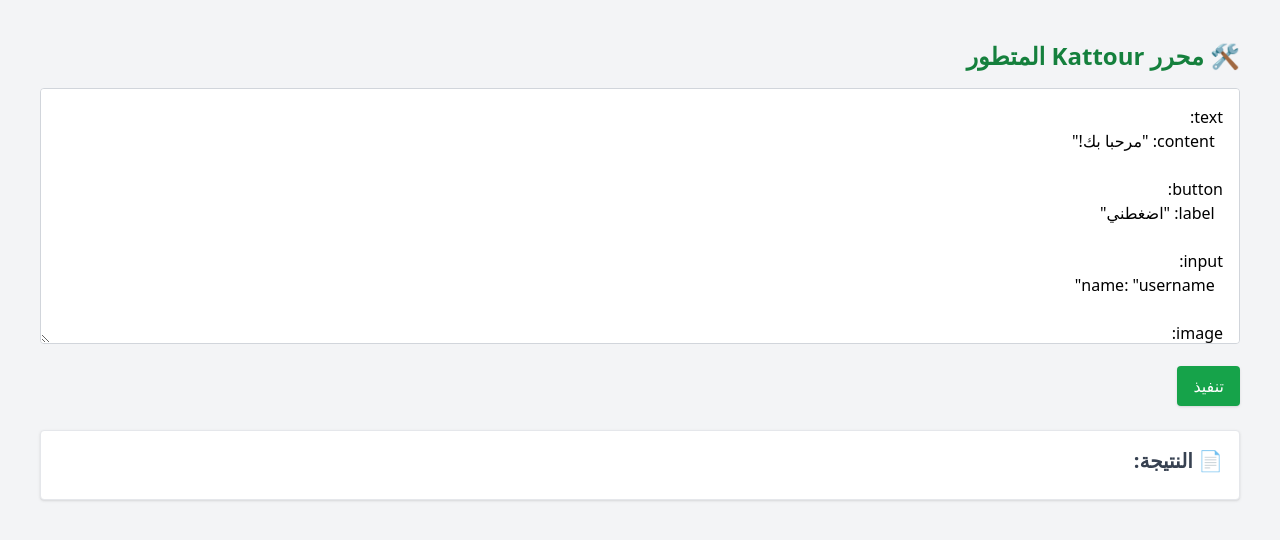
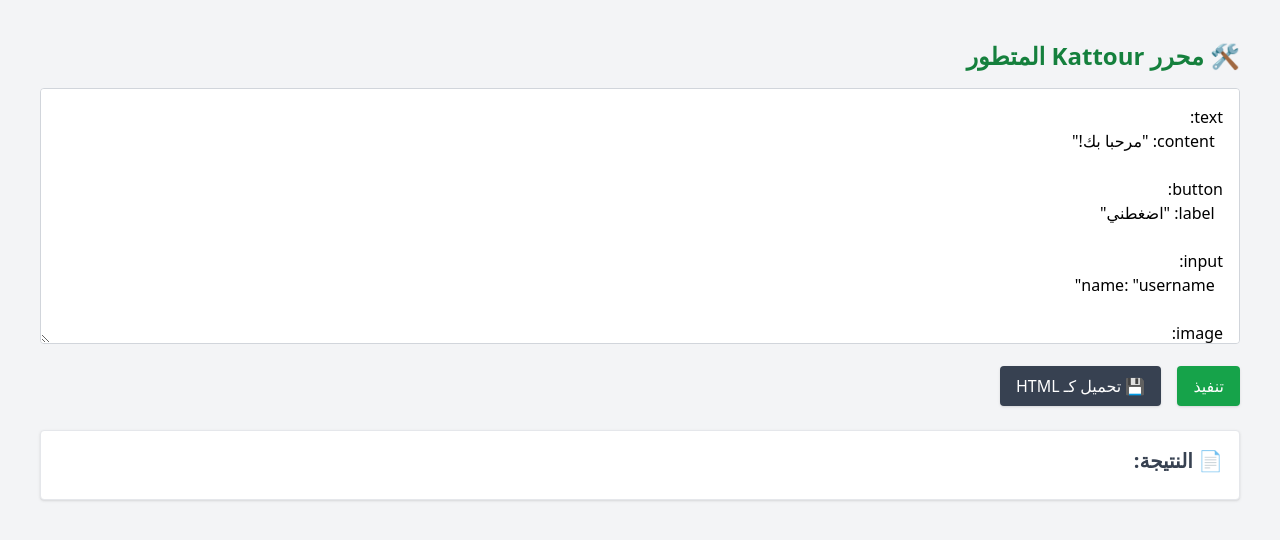
Before and after one commit to eliaskatt/kattour.dev, a plain HTML site: page playground.html in a window 1280 px wide. Drawn offline with nearby package versions, Linux system fonts and the light colour scheme.

Commit message:
💾 إضافة زر تحميل كود Kattour كـ HTML

```diff
--- a/playground.html
+++ b/playground.html
@@ -23,7 +23,10 @@
 
 image:
   src: "logo.png"</textarea>
-  <button onclick="compileKattour()" class="bg-green-600 hover:bg-green-700 text-white px-4 py-2 rounded shadow">تنفيذ</button>
+  <div class="flex gap-4 mb-6">
+    <button onclick="compileKattour()" class="bg-green-600 hover:bg-green-700 text-white px-4 py-2 rounded shadow">تنفيذ</button>
+    <button onclick="downloadHTML()" class="bg-gray-700 hover:bg-black text-white px-4 py-2 rounded shadow">💾 تحميل كـ HTML</button>
+  </div>
   <div class="bg-white p-4 border rounded shadow mt-6">
     <h2 class="text-xl font-semibold mb-2 text-gray-700">📄 النتيجة:</h2>
     <div id="output" class="text-gray-800 space-y-4"></div>
@@ -67,6 +70,25 @@
 
       document.getElementById('output').innerHTML = output || '<em>لا يوجد ناتج</em>';
     }
+
+    function downloadHTML() {
+      const htmlContent = `
+        <!DOCTYPE html>
+        <html lang="ar" dir="rtl">
+        <head><meta charset="UTF-8"><title>Kattour Output</title></head>
+        <body>${document.getElementById('output').innerHTML}</body>
+        </html>
+      `;
+
+      const blob = new Blob([htmlContent], { type: 'text/html' });
+      const url = URL.createObjectURL(blob);
+
+      const a = document.createElement('a');
+      a.href = url;
+      a.download = 'kattour_output.html';
+      a.click();
+      URL.revokeObjectURL(url);
+    }
   </script>
 </body>
 </html>
```
